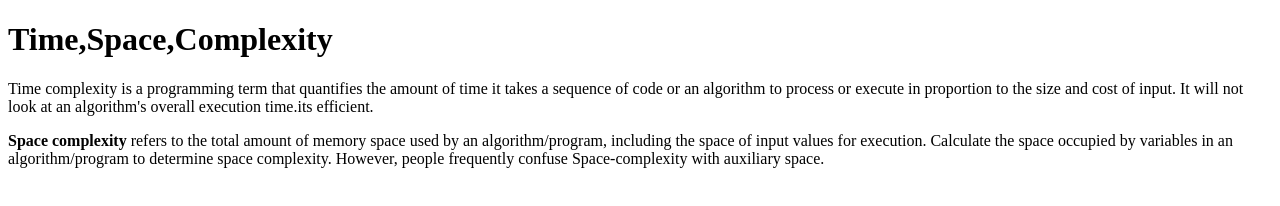
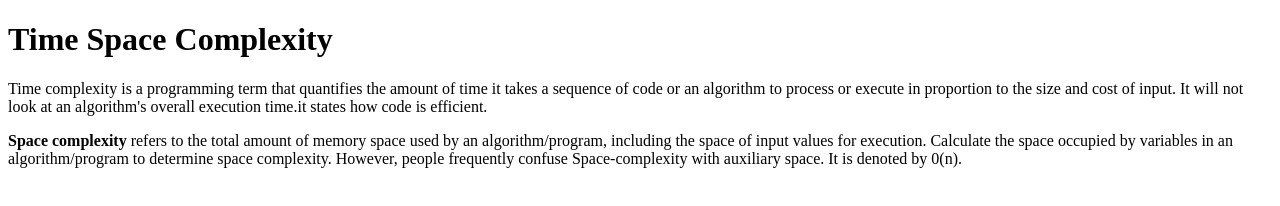
Before and after one commit to acciojob/time-and-space-complexity-yogniku, a website: page main.html in a window 1280 px wide. Drawn offline with Linux system fonts and the light colour scheme.

Commit message:
created a submission

```diff
--- a/main.html
+++ b/main.html
@@ -7,9 +7,9 @@
 </head>
 
 <body>
-	<h1>Time,Space,Complexity</h1>
-	<p>Time complexity is a programming term that quantifies the amount of time it takes a sequence of code or an algorithm to process or execute in proportion to the size and cost of input. It will not look at an algorithm's overall execution time.its efficient.</p>
-	 <p><b>Space complexity</b> refers to the total amount of memory space used by an algorithm/program, including the space of input values for execution. Calculate the space occupied by variables in an algorithm/program to determine space complexity. However, people frequently confuse Space-complexity with auxiliary space.</p>
+	<h1>Time Space Complexity</h1>
+	<p>Time complexity is a programming term that quantifies the amount of time it takes a sequence of code or an algorithm to process or execute in proportion to the size and cost of input. It will not look at an algorithm's overall execution time.it states how code is efficient.</p>
+	 <p><b>Space complexity</b> refers to the total amount of memory space used by an algorithm/program, including the space of input values for execution. Calculate the space occupied by variables in an algorithm/program to determine space complexity. However, people frequently confuse Space-complexity with auxiliary space. It is denoted by 0(n).</p>
     <script type="text/javascript" src="./script.js">
 </script>
 
```
